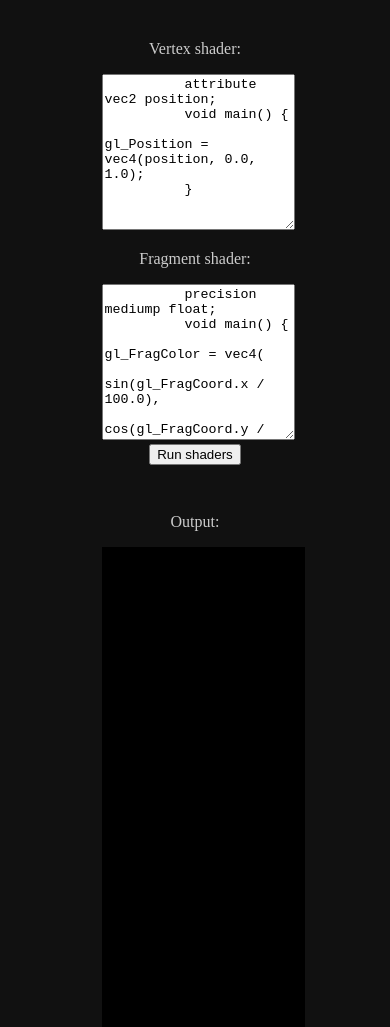
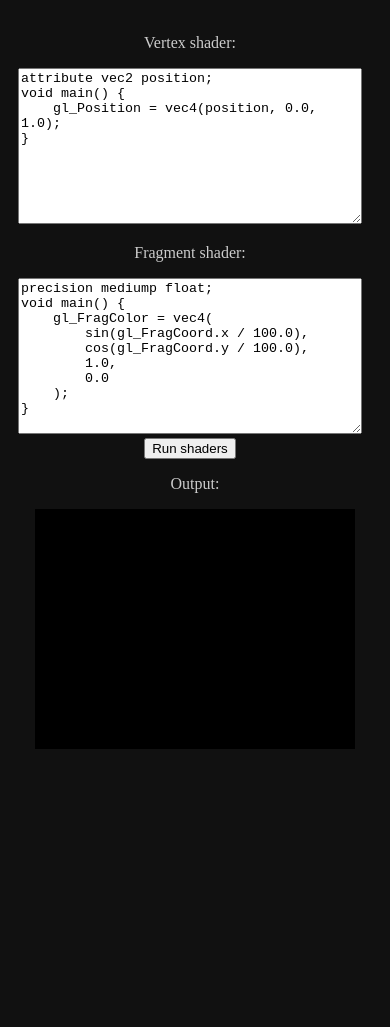
Before and after one commit to pebonius/webgl-shenanigans, a plain HTML site: page index.html in a window 390 px wide. After the commit the page ends 844 px from the top, so only its background shows below. Drawn offline with Linux system fonts and the light colour scheme.

Commit message:
styles and media queries

```diff
--- a/style.css
+++ b/style.css
@@ -1,29 +1,65 @@
+* {
+  box-sizing: border-box;
+}
+
 body {
   background-color: #111;
   color: #ccc;
   text-align: center;
 }
 
-textarea{
+textarea {
   max-width: 100%;
 }
 
 #mainContainer {
-  max-width: 100%;
+  width: 100%;
+  display: flex;
+  padding: 10px;
 }
 
 #shaderContainer {
-  display: inline-block;
-  max-width: 50%;
+  flex: 1;
+  width: 50%;
   overflow: hidden;
   vertical-align: top;
-  padding: 1rem;
+  padding: 0 10px 0 0;
 }
 
 #canvasContainer {
-  display: inline-block;
-  max-width: 50%;
+  flex: none;
+  min-width: 640px;
+  min-height: 480px;
+  width: 50%;
   overflow: hidden;
-  vertical-align: top;
-  padding: 1rem;
+  vertical-align: middle;
+  text-align: center;
 }
+
+@media (max-width: 1100px) {
+  #mainContainer {
+    display: block;
+  }
+
+  #shaderContainer {
+    flex: none;
+    width: 100%;
+  }
+
+  #canvasContainer {
+    flex: none;
+    width: 100%;
+  }
+}
+
+@media (max-width: 660px) {
+  #canvasContainer {
+    min-width: 320px;
+    min-height: 240px;
+  }
+
+  #canvas {
+    width: 320px;
+    height: 240px;
+  }
+}
```
Also changed, not shown: index.html (indentation only).
